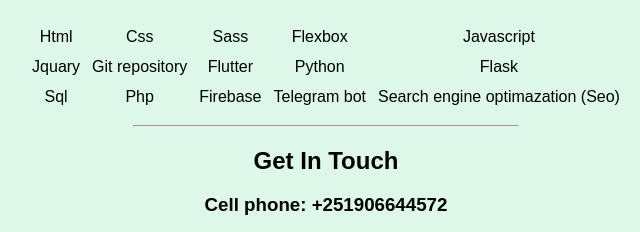
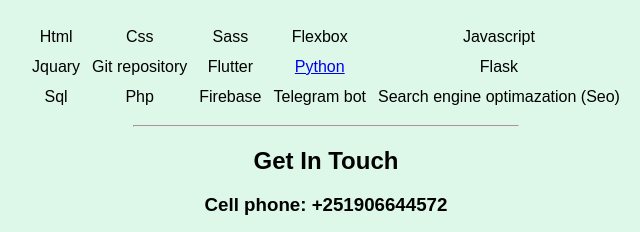
Before and after one commit to Nikodimosendeshaw/aboutme, a plain HTML site: page index.html in a window 1280 px wide. Shown: the part 1109-1341 px from the top of the page, 314-954 px from the left. Drawn offline with Linux system fonts and the light colour scheme.

Commit message:
Update index.html

```diff
--- a/index.html
+++ b/index.html
@@ -40,7 +40,7 @@
             <td>Jquary</td>
             <td>Git repository</td>
             <td>Flutter</td>
-            <td>Python</td>
+            <td><a href="/image/Udemy python.jpg">Python</a></td>
             <td>Flask</td>
         </tr>
         <tr>
```
